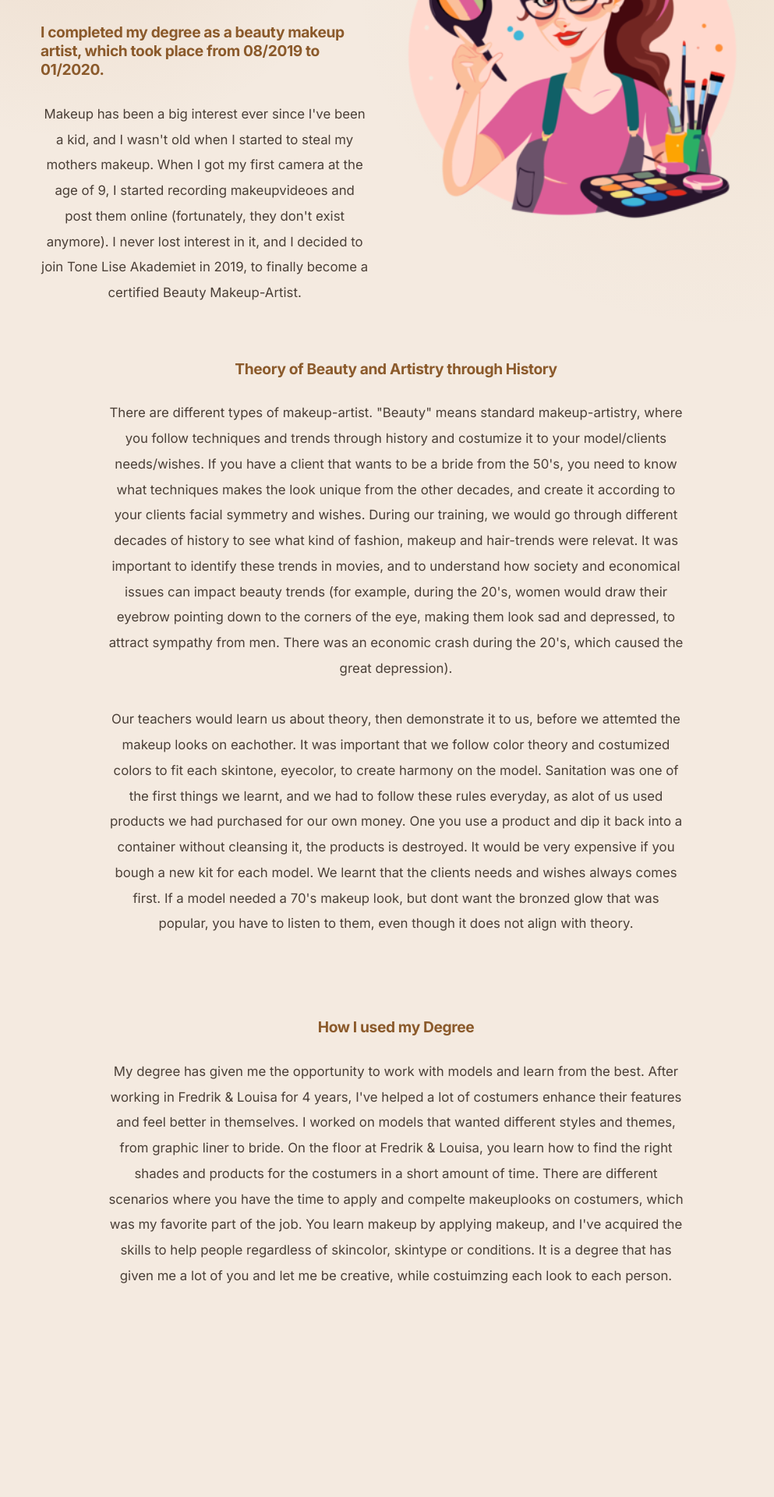
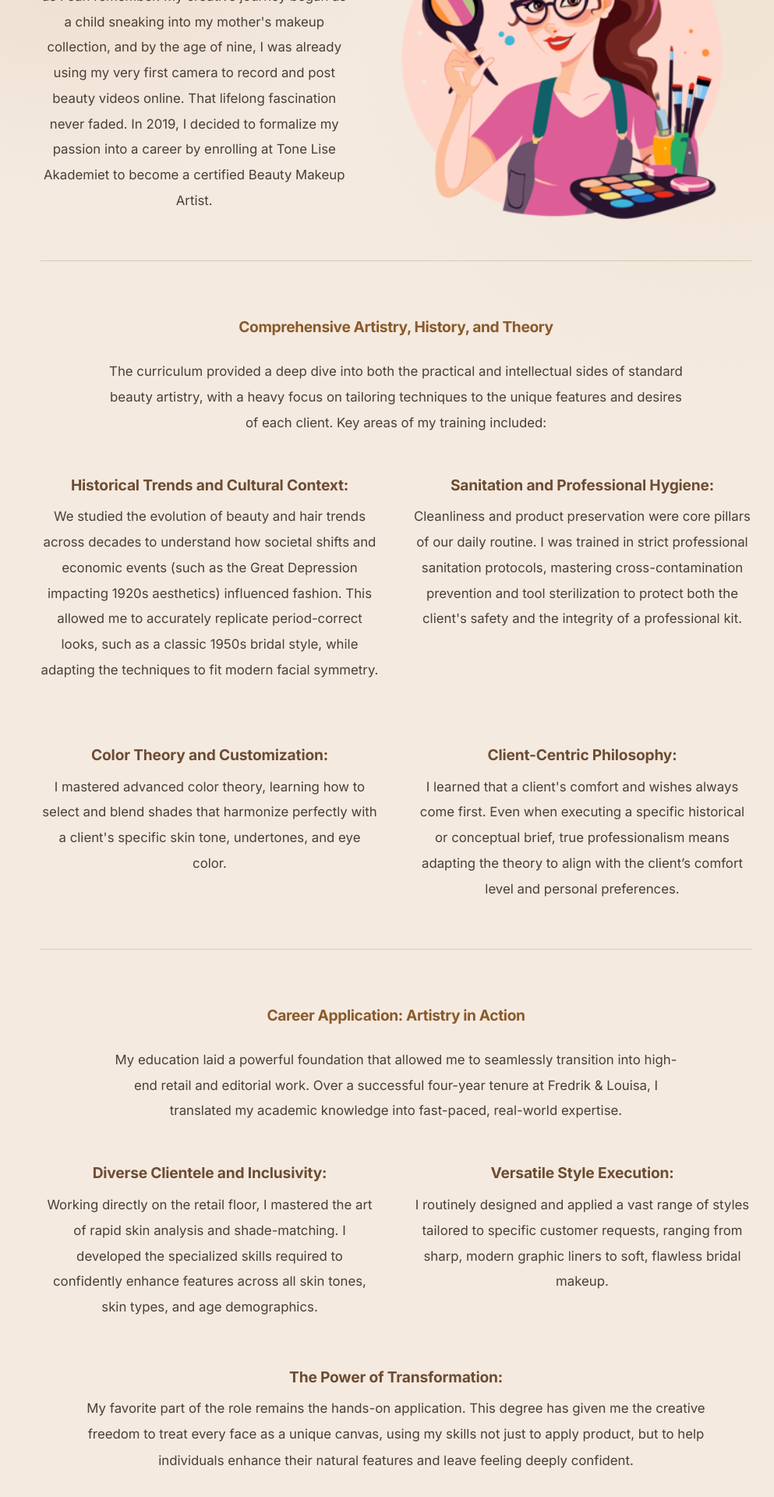
Before and after one commit to ma1ken/nettside, a React (Create React App) app in the folder frontend/: page /Education/MakeupDegree in a window 1280 px wide. Shown: the part 560-2480 px from the top of the page at 78% size, without its empty margins (132-1125 px from the left). Before the commit the page ends 2354 px from the top, so only its background shows below. Built offline with nearby package versions, Linux system fonts and the light colour scheme.

Commit message:
edited makeupdegreepage with new info and layout

```diff
--- a/frontend/src/Pages/Education/MakeupDegreePage.jsx
+++ b/frontend/src/Pages/Education/MakeupDegreePage.jsx
@@ -4,84 +4,120 @@ import makeupArtist from "../../Images/makeup-artist.png";
 export default function MakeupDegreePage() {
   return (
     <div className="content-container">
+      <h1>Certified Beauty Makeup Artist</h1>
+      <h2>Tone Lise Akademiet (08/2019 – 01/2020)</h2>
       <div className="text-image-section">
         <div className="text">
-          <h1>
-            Makeup Degree
-            <br />
-            Tone Lise Akademiet
-          </h1>
-          <h2>
-            I completed my degree as a beauty makeup artist, which took place
-            from 08/2019 to 01/2020.
-          </h2>
+          <h2>Passion and Foundation</h2>
           <p>
-            Makeup has been a big interest ever since I've been a kid, and I
-            wasn't old when I started to steal my mothers makeup. When I got my
-            first camera at the age of 9, I started recording makeupvideoes and
-            post them online (fortunately, they don't exist anymore). I never
-            lost interest in it, and I decided to join Tone Lise Akademiet in
-            2019, to finally become a certified Beauty Makeup-Artist.
+            Makeup has been my defining passion for as long as I can remember.
+            My creative journey began as a child sneaking into my mother's
+            makeup collection, and by the age of nine, I was already using my
+            very first camera to record and post beauty videos online. That
+            lifelong fascination never faded. In 2019, I decided to formalize my
+            passion into a career by enrolling at Tone Lise Akademiet to become
+            a certified Beauty Makeup Artist.
           </p>
         </div>
         <div className="image">
           <img src={makeupArtist} alt="Cartoon holding makeup-equipment" />
         </div>
       </div>
+      <div className="section-color"></div>
       <div>
-        <p></p>
-      </div>
-      <div>
-        <h2>Theory of Beauty and Artistry through History</h2>
+        <h2>Comprehensive Artistry, History, and Theory</h2>
         <p>
-          There are different types of makeup-artist. "Beauty" means standard
-          makeup-artistry, where you follow techniques and trends through
-          history and costumize it to your model/clients needs/wishes. If you
-          have a client that wants to be a bride from the 50's, you need to know
-          what techniques makes the look unique from the other decades, and
-          create it according to your clients facial symmetry and wishes. During
-          our training, we would go through different decades of history to see
-          what kind of fashion, makeup and hair-trends were relevat. It was
-          important to identify these trends in movies, and to understand how
-          society and economical issues can impact beauty trends (for example,
-          during the 20's, women would draw their eyebrow pointing down to the
-          corners of the eye, making them look sad and depressed, to attract
-          sympathy from men. There was an economic crash during the 20's, which
-          caused the great depression).
-          <br />
-          <br />
-          Our teachers would learn us about theory, then demonstrate it to us,
-          before we attemted the makeup looks on eachother. It was important
-          that we follow color theory and costumized colors to fit each
-          skintone, eyecolor, to create harmony on the model. Sanitation was one
-          of the first things we learnt, and we had to follow these rules
-          everyday, as alot of us used products we had purchased for our own
-          money. One you use a product and dip it back into a container without
-          cleansing it, the products is destroyed. It would be very expensive if
-          you bough a new kit for each model. We learnt that the clients needs
-          and wishes always comes first. If a model needed a 70's makeup look,
-          but dont want the bronzed glow that was popular, you have to listen to
-          them, even though it does not align with theory.
+          The curriculum provided a deep dive into both the practical and
+          intellectual sides of standard beauty artistry, with a heavy focus on
+          tailoring techniques to the unique features and desires of each
+          client. Key areas of my training included:
         </p>
       </div>
-      <div className="gap"></div>
+      <div className="double-text-section">
+        <div className="text>">
+          <h3>Historical Trends and Cultural Context:</h3>
+          <p>
+            We studied the evolution of beauty and hair trends across decades to
+            understand how societal shifts and economic events (such as the
+            Great Depression impacting 1920s aesthetics) influenced fashion.
+            This allowed me to accurately replicate period-correct looks, such as
+            a classic 1950s bridal style, while adapting the techniques to fit
+            modern facial symmetry.
+          </p>
+        </div>
+        <div className="text>">
+          <h3>Sanitation and Professional Hygiene:</h3>
+          <p>
+            Cleanliness and product preservation were core pillars of our daily
+            routine. I was trained in strict professional sanitation protocols,
+            mastering cross-contamination prevention and tool sterilization to
+            protect both the client's safety and the integrity of a professional
+            kit.
+          </p>
+        </div>
+      </div>
+      <div className="double-text-section">
+        <div className="text>">
+          <h3>Color Theory and Customization:</h3>
+          <p>
+            I mastered advanced color theory, learning how to select and blend
+            shades that harmonize perfectly with a client's specific skin tone,
+            undertones, and eye color.
+          </p>
+        </div>
+        <div className="text>">
+          <h3>Client-Centric Philosophy:</h3>
+          <p>
+            I learned that a client's comfort and wishes always come first. Even
+            when executing a specific historical or conceptual brief, true
+            professionalism means adapting the theory to align with the client’s
+            comfort level and personal preferences.
+          </p>
+        </div>
+      </div>
+      {/* <div className="gap"></div> */}
+      <div className="section-color"></div>
       <div>
-        <h2>How I used my Degree</h2>
+        <h2>Career Application: Artistry in Action</h2>
         <p>
-          My degree has given me the opportunity to work with models and learn
-          from the best. After working in Fredrik & Louisa for 4 years, I've
-          helped a lot of costumers enhance their features and feel better in
-          themselves. I worked on models that wanted different styles and
-          themes, from graphic liner to bride. On the floor at Fredrik & Louisa,
-          you learn how to find the right shades and products for the costumers
-          in a short amount of time. There are different scenarios where you
-          have the time to apply and compelte makeuplooks on costumers, which
-          was my favorite part of the job. You learn makeup by applying makeup,
-          and I've acquired the skills to help people regardless of skincolor,
-          skintype or conditions. It is a degree that has given me a lot of you
-          and let me be creative, while costuimzing each look to each person.
+          My education laid a powerful foundation that allowed me to seamlessly
+          transition into high-end retail and editorial work. Over a successful
+          four-year tenure at Fredrik & Louisa, I translated my academic
+          knowledge into fast-paced, real-world expertise.
         </p>
       </div>
+      <div className="double-text-section">
+        <div className="text>">
+          <h3>Diverse Clientele and Inclusivity:</h3>
+          <p>
+            Working directly on the retail floor, I mastered the art of rapid
+            skin analysis and shade-matching. I developed the specialized skills
+            required to confidently enhance features across all skin tones, skin
+            types, and age demographics.
+          </p>
+        </div>
+        <div className="text>">
+          <h3>Versatile Style Execution:</h3>
+          <p>
+            I routinely designed and applied a vast range of styles tailored to
+            specific customer requests, ranging from sharp, modern graphic
+            liners to soft, flawless bridal makeup.
+          </p>
+        </div>
+      </div>
+      <h3>The Power of Transformation:</h3>
+      <p>
+        My favorite part of the role remains the hands-on application. This
+        degree has given me the creative freedom to treat every face as a unique
+        canvas, using my skills not just to apply product, but to help
+        individuals enhance their natural features and leave feeling deeply
+        confident.
+      </p>
     </div>
+    //     Exams and Practical Grading: Since you mentioned adding grades to your school projects, did you have a final practical exam or portfolio delivery? You could add a small note like: "Final Practical Exam: [Grade/Result] — Focused on [e.g., Bridal / High Fashion / Retro look]."
+
+    // Specific Product Knowledge: Mentioning the types of brands you trained with at Tone Lise Akademiet or handled at Fredrik & Louisa (e.g., luxury brands, high-definition makeup, or airbrushing if applicable) shows strong technical familiarity.
+
+    // Photography & Lighting Knowledge: As a makeup artist, understanding how makeup looks under different lighting (studio lights, daylight, flash photography) is a massive skill. Since you mentioned having an interest in cameras since you were 9, adding a line about “understanding makeup behavior under studio and retail lighting” bridges your two passions beautifully.
   );
 }
```
